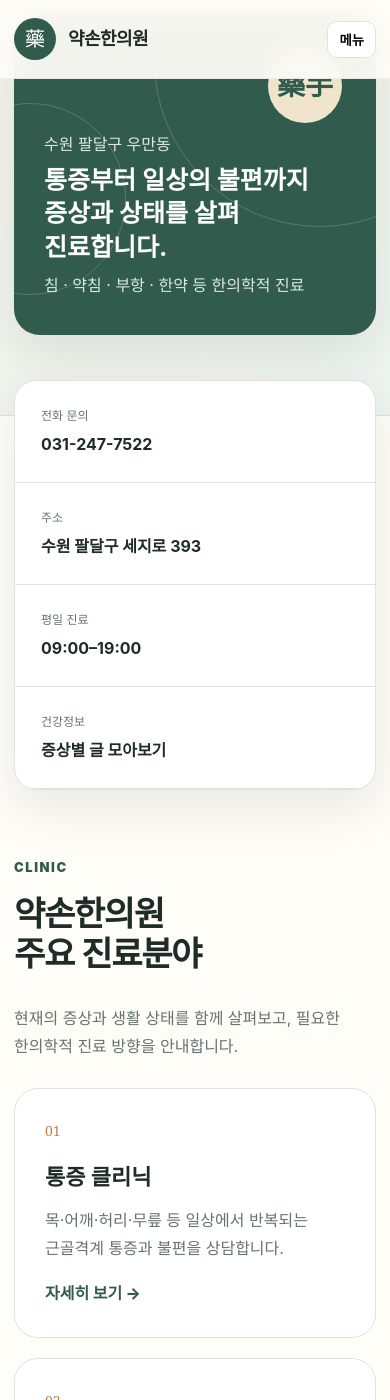
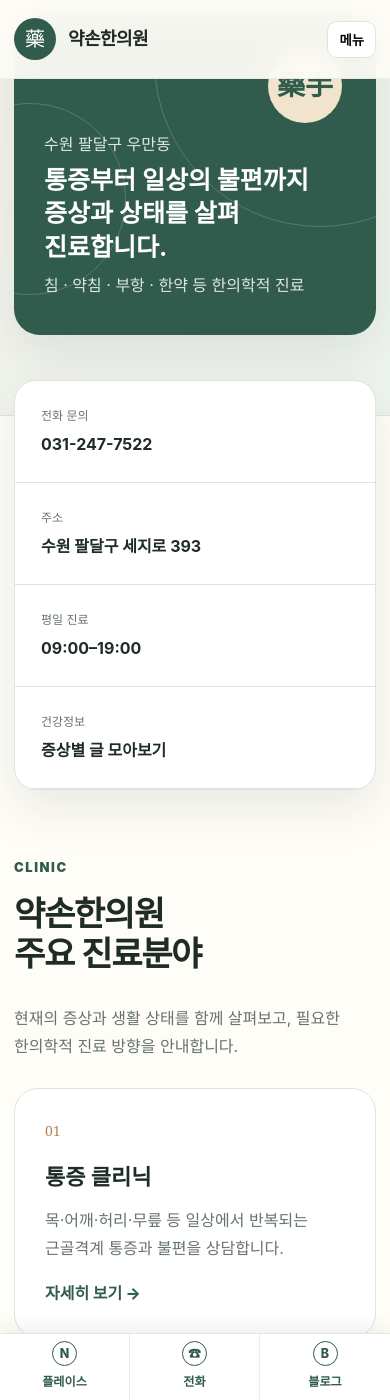
Before and after one commit to yaksonclinic/yakson-suwon-site, a Jekyll site: the page built from index.md, in a window 390 px wide and 1400 px high, scrolled down 573 px. Built offline with Jekyll 4.4.1, drawn with Linux system fonts in a browser that asks for light colours.

Commit message:
Update style.css

```diff
--- a/assets/css/style.css
+++ b/assets/css/style.css
@@ -7,3 +7,73 @@
 .source-box{margin:8px 0 30px;padding:24px 26px;border:1px solid var(--line);border-radius:18px;background:#fff}.source-box h2,.related-articles h2{font-size:22px;margin:0 0 14px}.source-box ul{margin:0;padding-left:20px}.source-box a{color:var(--green);text-decoration:underline;text-underline-offset:3px}.medical-note a{color:var(--green);font-weight:800}.related-articles{margin-top:34px}.related-list{display:grid;gap:10px}.related-list a{display:flex;flex-direction:column;gap:4px;padding:18px 20px;border:1px solid var(--line);border-radius:16px;background:#fff}.related-list span{font-size:14px;color:var(--muted)}.faq-item h2{margin:0 0 10px;font-size:19px}
 
 .channel-grid{display:grid;grid-template-columns:repeat(3,1fr);gap:20px}.channel-card{display:flex;flex-direction:column;gap:8px;min-height:180px;padding:28px;border:1px solid var(--line);border-radius:22px;background:#fff;transition:transform .18s ease,box-shadow .18s ease}.channel-card:hover{transform:translateY(-2px);box-shadow:var(--shadow)}.channel-card small{font-size:11px;font-weight:900;letter-spacing:.08em;color:var(--green)}.channel-card strong{font-size:20px}.channel-card span{margin-top:auto;color:var(--muted);font-size:14px}.footer-channels a{text-decoration:underline;text-underline-offset:3px}.footer-channels a:hover{color:#fff}@media (max-width:900px){.channel-grid{grid-template-columns:1fr 1fr}}@media (max-width:620px){.channel-grid{grid-template-columns:1fr}}
+
+/* 모바일 하단 고정 메뉴 */
+.mobile-bottom-bar{
+  display:none;
+}
+
+@media (max-width:768px){
+
+  body{
+    padding-bottom:76px;
+  }
+
+  .mobile-bottom-bar{
+    position:fixed;
+    left:0;
+    right:0;
+    bottom:0;
+    z-index:9999;
+
+    display:grid;
+    grid-template-columns:repeat(3,1fr);
+
+    background:#ffffff;
+    border-top:1px solid rgba(0,0,0,.10);
+    box-shadow:0 -4px 18px rgba(0,0,0,.08);
+
+    padding-bottom:env(safe-area-inset-bottom);
+  }
+
+  .mobile-bottom-bar a{
+    min-height:66px;
+
+    display:flex;
+    flex-direction:column;
+    align-items:center;
+    justify-content:center;
+    gap:5px;
+
+    color:#315c4d;
+    text-decoration:none;
+    font-size:.76rem;
+    font-weight:700;
+
+    border-right:1px solid rgba(0,0,0,.07);
+  }
+
+  .mobile-bottom-bar a:last-child{
+    border-right:0;
+  }
+
+  .mobile-bar-icon{
+    width:25px;
+    height:25px;
+
+    display:flex;
+    align-items:center;
+    justify-content:center;
+
+    border:1px solid #315c4d;
+    border-radius:50%;
+
+    font-size:.78rem;
+    font-weight:800;
+    line-height:1;
+  }
+
+  .mobile-bottom-bar a:active{
+    background:#f6f1e7;
+  }
+}
```
